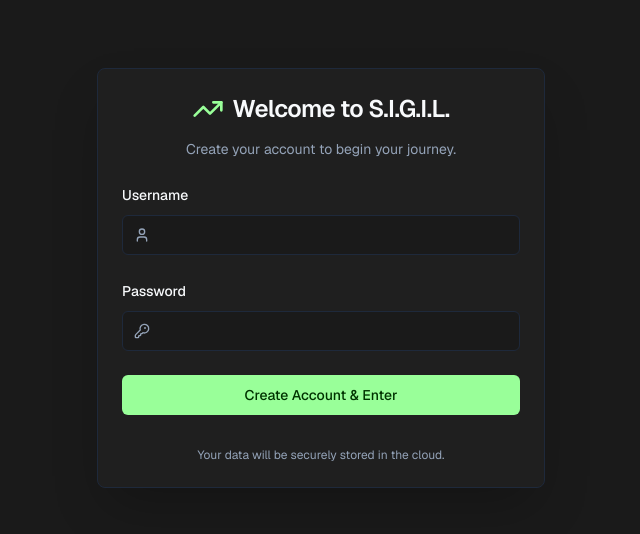
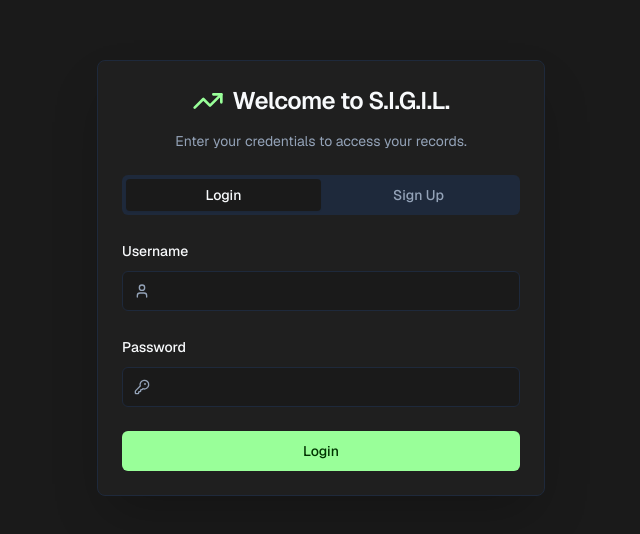
Before and after one commit to Abhi9818-max/SIGIL-clean, a Next.js app: page /login in a window 1280 px wide. Shown: the part 122-656 px from the top of the page, without its empty margins (319-959 px from the left). Built offline with nearby package versions, Linux system fonts and the light colour scheme; no server answers; the database is empty.

Commit message:
also create a button in login page by which if user fill the existing us

```diff
--- a/src/app/login/page.tsx
+++ b/src/app/login/page.tsx
@@ -11,6 +11,7 @@ import { Card, CardContent, CardHeader, CardTitle, CardDescription } from '@/com
 import { Input } from '@/components/ui/input';
 import { Label } from '@/components/ui/label';
 import { TrendingUp, KeyRound, User } from 'lucide-react';
+import { Tabs, TabsContent, TabsList, TabsTrigger } from "@/components/ui/tabs";
 
 const loginSchema = z.object({
   username: z.string().min(1, "Username is required."),
@@ -26,7 +27,7 @@ type LoginForm = z.infer<typeof loginSchema>;
 type SetupForm = z.infer<typeof setupSchema>;
 
 export default function LoginPage() {
-  const { isInitialSetup, login, setupCredentials, loading } = useAuth();
+  const { login, setupCredentials, loading } = useAuth();
   const [error, setError] = useState<string | null>(null);
 
   const loginForm = useForm<LoginForm>({
@@ -44,12 +45,16 @@ export default function LoginPage() {
     const success = await login(data.username, data.password);
     if (!success) {
       setError("Invalid username or password.");
+      loginForm.reset();
     }
   };
 
   const handleSetup = async (data: SetupForm) => {
     setError(null);
-    await setupCredentials(data.username, data.password);
+    const success = await setupCredentials(data.username, data.password);
+    if (!success) {
+      setError("An account with this username may already exist, or another error occurred.");
+    }
   };
 
   if (loading) {
@@ -60,9 +65,6 @@ export default function LoginPage() {
     );
   }
 
-  const FormComponent = isInitialSetup ? setupForm : loginForm;
-  const onSubmit = isInitialSetup ? handleSetup : handleLogin;
-
   return (
     <div className="min-h-screen flex items-center justify-center p-4 bg-background">
       <Card className="max-w-md w-full shadow-2xl animate-fade-in-up">
@@ -72,44 +74,68 @@ export default function LoginPage() {
             <CardTitle>Welcome to S.I.G.I.L.</CardTitle>
           </div>
           <CardDescription>
-            {isInitialSetup
-              ? "Create your account to begin your journey."
-              : "Enter your credentials to access your records."
-            }
+             Enter your credentials to access your records.
           </CardDescription>
         </CardHeader>
         <CardContent>
-          <form onSubmit={FormComponent.handleSubmit(onSubmit)} className="space-y-6">
+            <Tabs defaultValue="login" className="w-full">
+                <TabsList className="grid w-full grid-cols-2">
+                    <TabsTrigger value="login">Login</TabsTrigger>
+                    <TabsTrigger value="signup">Sign Up</TabsTrigger>
+                </TabsList>
+                <TabsContent value="login">
+                     <form onSubmit={loginForm.handleSubmit(handleLogin)} className="space-y-6 pt-4">
                         <div className="space-y-2">
-              <Label htmlFor="username">Username</Label>
+                          <Label htmlFor="login-username">Username</Label>
                           <div className="relative">
                             <User className="absolute left-3 top-1/2 -translate-y-1/2 h-4 w-4 text-muted-foreground" />
-                <Input id="username" type="text" {...FormComponent.register('username')} className="pl-10" />
+                            <Input id="login-username" type="text" {...loginForm.register('username')} className="pl-10" />
                           </div>
-              {FormComponent.formState.errors.username && <p className="text-sm text-destructive mt-1">{FormComponent.formState.errors.username.message}</p>}
+                          {loginForm.formState.errors.username && <p className="text-sm text-destructive mt-1">{loginForm.formState.errors.username.message}</p>}
                         </div>
                         <div className="space-y-2">
-              <Label htmlFor="password">Password</Label>
+                          <Label htmlFor="login-password">Password</Label>
                           <div className="relative">
                             <KeyRound className="absolute left-3 top-1/2 -translate-y-1/2 h-4 w-4 text-muted-foreground" />
-                <Input id="password" type="password" {...FormComponent.register('password')} className="pl-10" />
+                            <Input id="login-password" type="password" {...loginForm.register('password')} className="pl-10" />
                           </div>
-              {FormComponent.formState.errors.password && <p className="text-sm text-destructive mt-1">{FormComponent.formState.errors.password.message}</p>}
+                          {loginForm.formState.errors.password && <p className="text-sm text-destructive mt-1">{loginForm.formState.errors.password.message}</p>}
                         </div>
 
                         {error && <p className="text-sm text-destructive text-center">{error}</p>}
 
-            <Button type="submit" className="w-full" disabled={FormComponent.formState.isSubmitting}>
-              {FormComponent.formState.isSubmitting ? "Processing..." : (isInitialSetup ? 'Create Account & Enter' : 'Login')}
+                        <Button type="submit" className="w-full" disabled={loginForm.formState.isSubmitting}>
+                          {loginForm.formState.isSubmitting ? "Logging in..." : 'Login'}
                         </Button>
+                      </form>
+                </TabsContent>
+                <TabsContent value="signup">
+                    <form onSubmit={setupForm.handleSubmit(handleSetup)} className="space-y-6 pt-4">
+                        <div className="space-y-2">
+                          <Label htmlFor="signup-username">Username</Label>
+                          <div className="relative">
+                            <User className="absolute left-3 top-1/2 -translate-y-1/2 h-4 w-4 text-muted-foreground" />
+                            <Input id="signup-username" type="text" {...setupForm.register('username')} className="pl-10" />
+                          </div>
+                          {setupForm.formState.errors.username && <p className="text-sm text-destructive mt-1">{setupForm.formState.errors.username.message}</p>}
+                        </div>
+                        <div className="space-y-2">
+                          <Label htmlFor="signup-password">Password</Label>
+                          <div className="relative">
+                            <KeyRound className="absolute left-3 top-1/2 -translate-y-1/2 h-4 w-4 text-muted-foreground" />
+                            <Input id="signup-password" type="password" {...setupForm.register('password')} className="pl-10" />
+                          </div>
+                          {setupForm.formState.errors.password && <p className="text-sm text-destructive mt-1">{setupForm.formState.errors.password.message}</p>}
+                        </div>
 
-            <p className="text-xs text-muted-foreground text-center pt-2">
-              {isInitialSetup
-                ? "Your data will be securely stored in the cloud."
-                : "Forgot your password? There is no recovery process."
-              }
-            </p>
+                        {error && <p className="text-sm text-destructive text-center">{error}</p>}
+
+                        <Button type="submit" className="w-full" disabled={setupForm.formState.isSubmitting}>
+                          {setupForm.formState.isSubmitting ? "Creating Account..." : 'Create Account & Enter'}
+                        </Button>
                       </form>
+                </TabsContent>
+            </Tabs>
         </CardContent>
       </Card>
     </div>
--- a/src/components/providers/AuthProvider.tsx
+++ b/src/components/providers/AuthProvider.tsx
@@ -14,7 +14,6 @@ const FAKE_DOMAIN = 'sigil.local';
 interface AuthContextType {
   user: User | null;
   isAuthenticated: boolean;
-  isInitialSetup: boolean;
   login: (username: string, password: string) => Promise<boolean>;
   logout: () => void;
   setupCredentials: (username: string, password: string) => Promise<boolean>;
@@ -41,7 +40,6 @@ interface AllUserData {
 
 export const AuthProvider: React.FC<{ children: ReactNode }> = ({ children }) => {
   const [user, setUser] = useState<User | null>(null);
-  const [isInitialSetup, setIsInitialSetup] = useState(false);
   const [loading, setLoading] = useState(true);
   const [isUserDataLoaded, setIsUserDataLoaded] = useState(false);
   const [userData, setUserData] = useState<AllUserData | null>(null);
@@ -50,27 +48,10 @@ export const AuthProvider: React.FC<{ children: ReactNode }> = ({ children }) =>
   const { toast } = useToast();
   const auth = getAuth();
 
-   const checkForInitialSetup = async () => {
-    try {
-      const usersCollectionRef = collection(db, "users");
-      const q = limit(1);
-      const querySnapshot = await getDocs(usersCollectionRef);
-      setIsInitialSetup(querySnapshot.empty);
-    } catch (error) {
-      console.error("Error checking for initial setup:", error);
-      // Fallback to true to allow at least one user to attempt to sign up
-      setIsInitialSetup(true);
-    }
-  };
 
   useEffect(() => {
     const unsubscribe = onAuthStateChanged(auth, async (user) => {
       setUser(user);
-      if (!user) {
-        await checkForInitialSetup();
-      } else {
-        setIsInitialSetup(false);
-      }
       setLoading(false);
     });
     return () => unsubscribe();
@@ -155,7 +136,7 @@ export const AuthProvider: React.FC<{ children: ReactNode }> = ({ children }) =>
       }
       return false;
     }
-  }, [auth, router, toast, db]);
+  }, [auth, router, toast]);
 
   if (loading || (!user && pathname !== '/login')) {
     return (
@@ -166,7 +147,7 @@ export const AuthProvider: React.FC<{ children: ReactNode }> = ({ children }) =>
   }
 
   return (
-    <AuthContext.Provider value={{ user, isAuthenticated: !!user, isInitialSetup, login, logout, setupCredentials, userData, loading, isUserDataLoaded }}>
+    <AuthContext.Provider value={{ user, isAuthenticated: !!user, login, logout, setupCredentials, userData, loading, isUserDataLoaded }}>
       {children}
     </AuthContext.Provider>
   );
```
Lines whose indentation alone changed are shown as unchanged.
